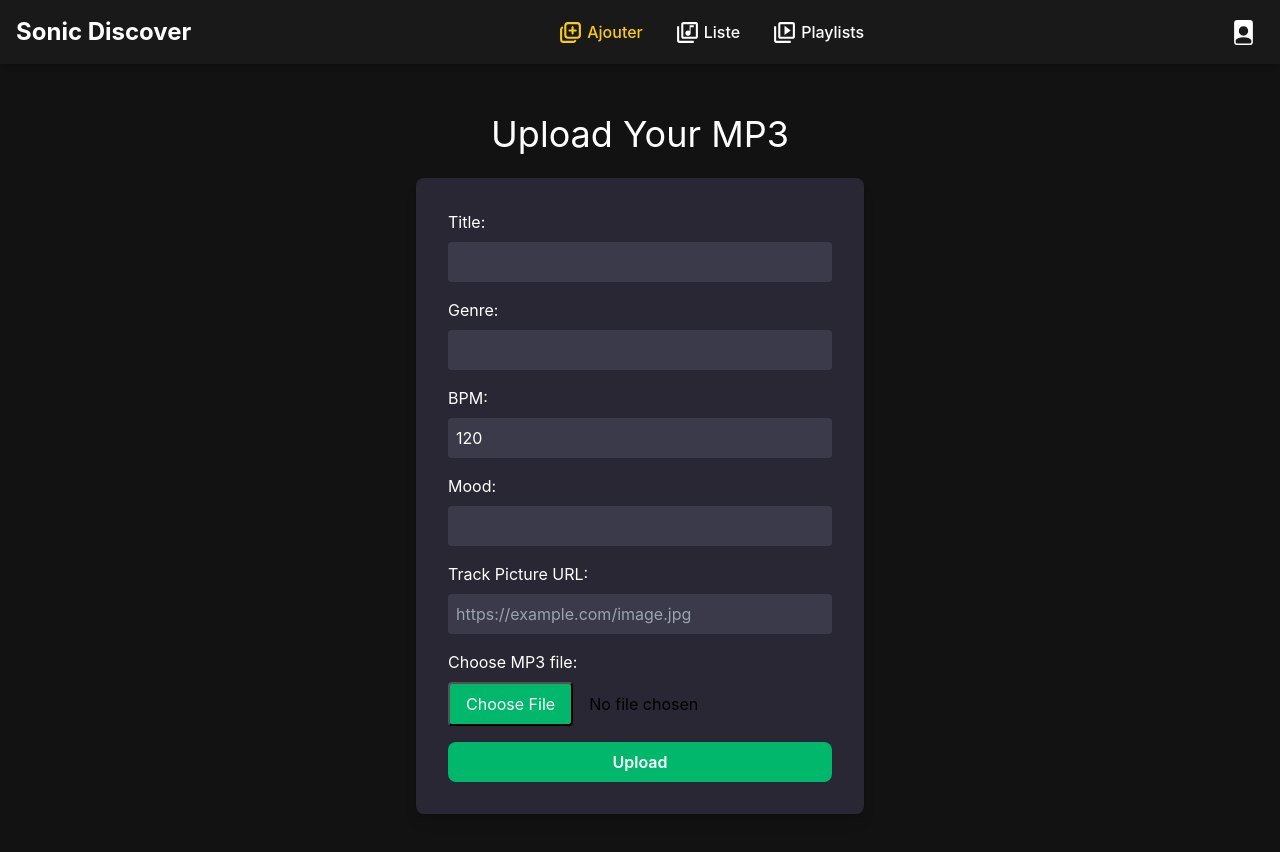
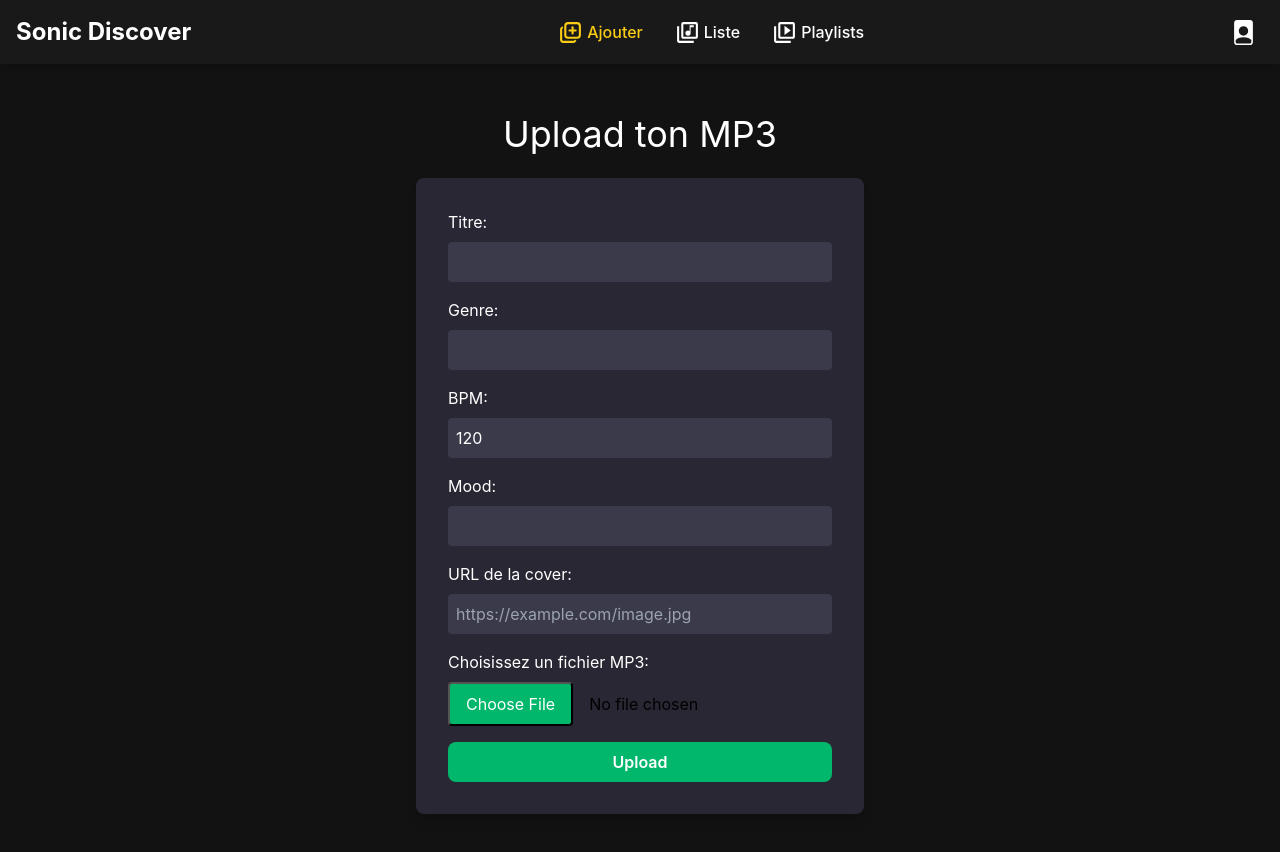
Before and after one commit to armieux/SonicDiscover_V2, a Next.js app: page /createTrack in a window 1280 px wide. Shown: the top 852 px of the page. Built offline with nearby package versions, Linux system fonts and the light colour scheme; no server answers.

Commit message:
translation part.2

```diff
--- a/src/app/components/AddToPlaylistButton/AddToPlaylistButton.tsx
+++ b/src/app/components/AddToPlaylistButton/AddToPlaylistButton.tsx
@@ -57,7 +57,7 @@ export const AddToPlaylistButton = ({ trackId }: { trackId: number }) => {
         disabled={loading}
         className="bg-blue-500 px-4 py-2 rounded text-white relative"
       >
-        {loading ? "Adding..." : "Add to Playlist"}
+        {loading ? "Ajout..." : "Ajouter à la Playlist"}
       </button>
 
       {/* Dropdown List */}
--- a/src/app/components/CreatePlaylistForm/CreatePlaylistForm.tsx
+++ b/src/app/components/CreatePlaylistForm/CreatePlaylistForm.tsx
@@ -33,7 +33,7 @@ const CreatePlaylistForm = () => {
     <form onSubmit={handleCreatePlaylist} className="mb-6">
       <input
         type="text"
-        placeholder="Playlist Name"
+        placeholder="Nom de la Playlist"
         value={name}
         onChange={(e) => setName(e.target.value)}
         required
@@ -47,7 +47,7 @@ const CreatePlaylistForm = () => {
         className="w-full p-2 mb-2 rounded bg-[#3a3a4a] text-white"
       />
       <button type="submit" disabled={loading} className="bg-green-500 px-4 py-2 rounded text-white">
-        {loading ? "Creating..." : "Create Playlist"}
+        {loading ? "Création..." : "Créer la Playlist"}
       </button>
     </form>
   );
--- a/src/app/components/RemoveFromPlaylistButton/RemoveFromPlaylistButton.tsx
+++ b/src/app/components/RemoveFromPlaylistButton/RemoveFromPlaylistButton.tsx
@@ -31,7 +31,7 @@ export const RemoveFromPlaylistButton = ({ playlistId, trackId }: { playlistId:
       onClick={handleRemoveTrack}
       disabled={loading}
     >
-      {loading ? "Removing..." : "❌ Remove"}
+      {loading ? "Retrait..." : "❌ Retirer de la Playlist"}
     </button>
   );
 };
--- a/src/app/components/Upload/Upload.tsx
+++ b/src/app/components/Upload/Upload.tsx
@@ -34,7 +34,7 @@ const Upload: React.FC<UploadProps> = ({ onFileSelect }) => {
       {/* File Upload */}
       <div className="mb-4">
         <label className="block text-white mb-2" htmlFor="file-upload">
-          Choose MP3 file:
+          Choisissez un fichier MP3:
         </label>
         <input
           type="file"
--- a/src/app/createTrack/page.tsx
+++ b/src/app/createTrack/page.tsx
@@ -79,7 +79,7 @@ const CreateTrackPage: React.FC = () => {
   return (
     <Layout>
       <div className="flex flex-col items-center justify-center min-h-screen w-screen bg-[#121212] p-4">
-        <h2 className="text-4xl text-white mb-6">Upload Your MP3</h2>
+        <h2 className="text-4xl text-white mb-6">Upload ton MP3</h2>
         <form
           onSubmit={handleUpload}
           className="w-full max-w-md bg-[#282733] p-8 rounded-lg shadow-lg"
@@ -87,7 +87,7 @@ const CreateTrackPage: React.FC = () => {
           {/* Title */}
           <div className="mb-4">
             <label className="block text-white mb-2" htmlFor="title">
-              Title:
+              Titre:
             </label>
             <input
               type="text"
@@ -149,7 +149,7 @@ const CreateTrackPage: React.FC = () => {
           {/* Track Picture URL */}
           <div className="mb-4">
             <label className="block text-white mb-2" htmlFor="trackPicture">
-              Track Picture URL:
+              URL de la cover:
             </label>
             <input
               type="url"
@@ -166,7 +166,7 @@ const CreateTrackPage: React.FC = () => {
 
           {/* Selected File Name */}
           {file && (
-            <div className="text-white mb-4">Selected File: {file.name}</div>
+            <div className="text-white mb-4">Fichier sélectionné: {file.name}</div>
           )}
 
           {/* Error Message */}
@@ -181,10 +181,10 @@ const CreateTrackPage: React.FC = () => {
           {uploadedTrack && (
             <div className="bg-[#3a3a4a] p-4 rounded-lg mb-4 w-full">
               <h3 className="text-2xl text-white mb-2">
-                Uploaded Track Details:
+                Details du titre uploadé:
               </h3>
               <p className="text-white">
-                <strong>Title:</strong> {uploadedTrack.title}
+                <strong>Titre:</strong> {uploadedTrack.title}
               </p>
               <p className="text-white">
                 <strong>Genre:</strong> {uploadedTrack.genre}
@@ -206,7 +206,7 @@ const CreateTrackPage: React.FC = () => {
               )}
               <audio controls className="mt-2 w-full">
                 <source src={uploadedTrack.audiofile} type="audio/mpeg" />
-                Your browser does not support the audio element.
+                Votre navigateur ne supporte pas les éléments audio.
               </audio>
             </div>
           )}
--- a/src/app/page.tsx
+++ b/src/app/page.tsx
@@ -10,7 +10,7 @@ const HomePage: React.FC = () => {
         <link rel="icon" href="/favicon.ico" type="image/x-icon"/>
       </Head><Layout>{<>
           <div className="flex h-screen w-100 bg-[#121212] items-center justify-start flex-col">
-              <h1 className="text-5xl text-white p-5">Welcome to Sonic Discover!</h1>
+              <h1 className="text-5xl text-white p-5">Bienvenue sur Sonic Discover!</h1>
               <HypeTrain />
           </div>
           <ChatWidget />
--- a/src/app/playlistsPage/[id]/page.tsx
+++ b/src/app/playlistsPage/[id]/page.tsx
@@ -57,7 +57,7 @@ export default async function PlaylistPage(context: PlaylistPageProps) {
   console.log(playlist?.playlisttracks);
 
   if (!playlist) {
-    return <div>Playlist not found</div>;
+    return <div>Playlist non trouvée</div>;
   }
 
   // const isOwner = currentUserId === playlist.creatorid;
@@ -97,13 +97,13 @@ export default async function PlaylistPage(context: PlaylistPageProps) {
             <div>
               <h2 className="text-4xl text-white">{playlist.name}</h2>
               <p className="text-gray-300">{playlist.description}</p>
-              <p className="text-gray-400">Created by {playlist.users.username}</p>
+              <p className="text-gray-400">Créé par {playlist.users.username}</p>
             </div>
           </div>
 
           {/* Tracks List */}
           <div className="bg-[#3a3a4a] p-4 rounded-lg">
-            <h3 className="text-2xl text-white mb-2">Tracks</h3>
+            <h3 className="text-2xl text-white mb-2">Titres</h3>
             {trackList.length > 0 ? (
               <div className="space-y-4">
                 {trackList.map((track, index) => (
@@ -118,7 +118,7 @@ export default async function PlaylistPage(context: PlaylistPageProps) {
                 ))}
               </div>
             ) : (
-              <p className="text-gray-400">No tracks in this playlist yet.</p>
+              <p className="text-gray-400">Aucun titre dans la playlist</p>
             )}
           </div>
         </div>
--- a/src/app/playlistsPage/page.tsx
+++ b/src/app/playlistsPage/page.tsx
@@ -24,7 +24,7 @@ export default async function PlaylistsPage() {
   }
 
   if (!currentUserId) {
-    return <div>Please log in to view your playlists.</div>;
+    return <div>Connectez vous pour voir vos playlists.</div>;
   }
 
   // Fetch user playlists
@@ -41,7 +41,7 @@ export default async function PlaylistsPage() {
     <Layout>
       <div className="flex flex-col items-center justify-center min-h-screen w-screen bg-[#353445] p-4">
         <div className="w-full max-w-2xl bg-[#282733] p-8 rounded-lg shadow-lg">
-          <h2 className="text-4xl text-white mb-6">Your Playlists</h2>
+          <h2 className="text-4xl text-white mb-6">Vos Playlists</h2>
 
           {/* Create New Playlist Form */}
           <CreatePlaylistForm />
@@ -62,7 +62,7 @@ export default async function PlaylistsPage() {
               ))}
             </ul>
           ) : (
-            <p className="text-gray-300">You have no playlists yet.</p>
+            <p className="text-gray-300">Vous n&apos;avez pas encore de playlists.</p>
           )}
         </div>
       </div>
```
